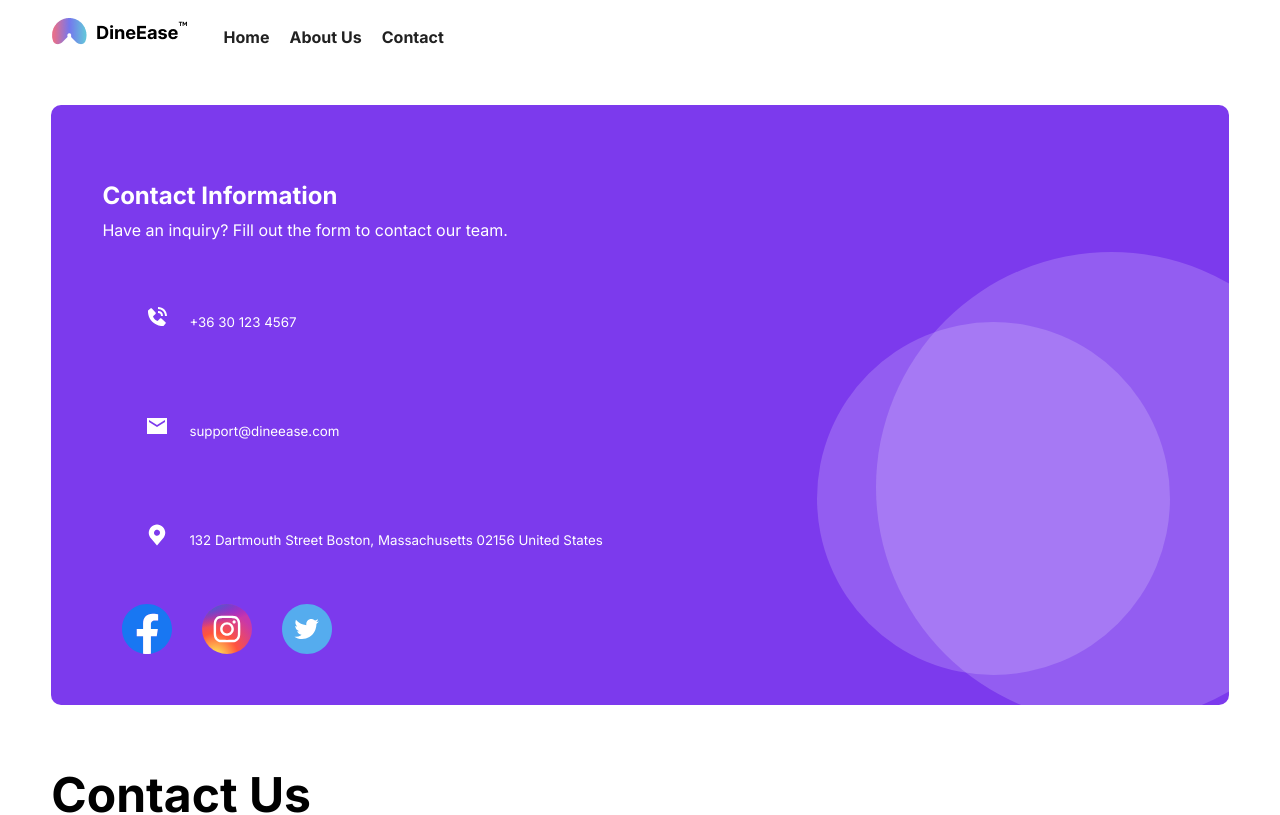
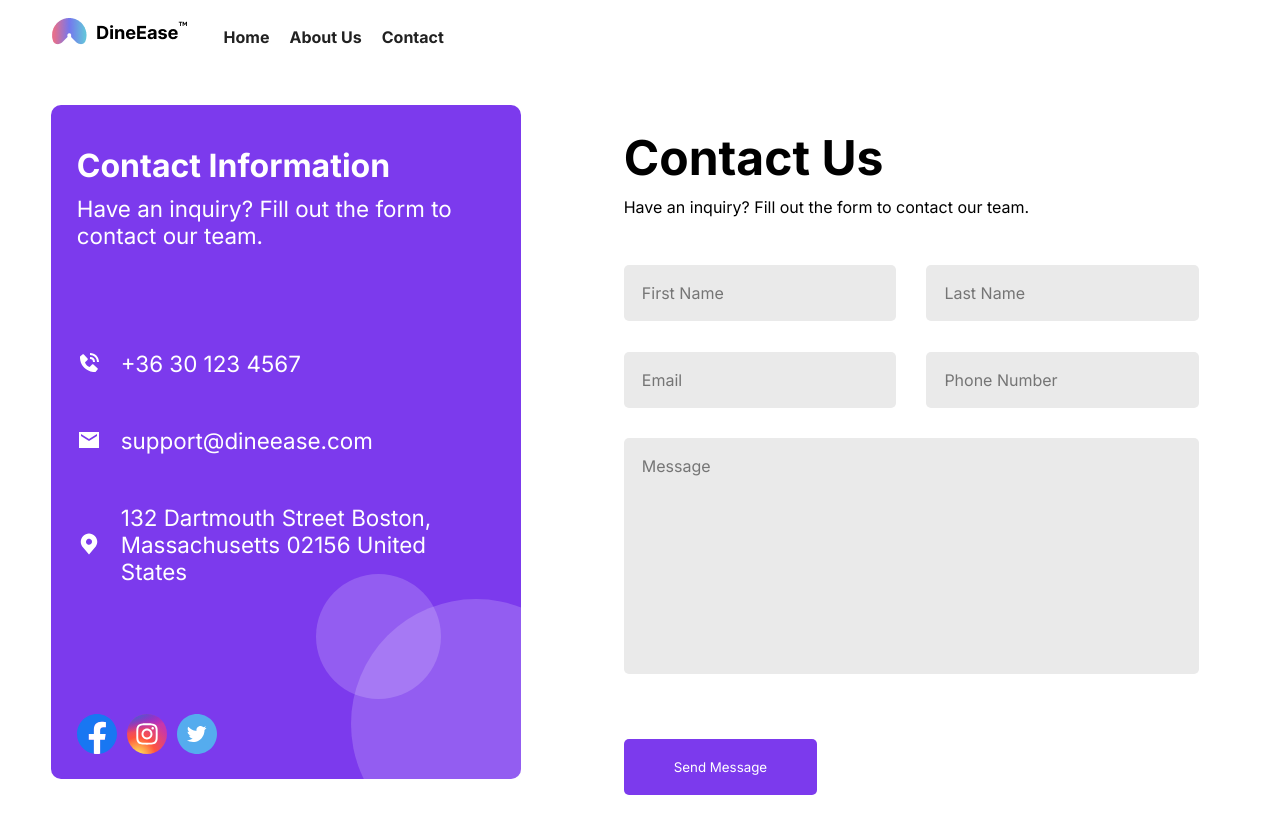
Before and after one commit to CrodinMWAS/save, a Vue app: page /Contact in a window 1280 px wide. Shown: the top 815 px of the page. Built offline with nearby package versions, Linux system fonts and the light colour scheme.

Commit message:
ContactLooksOkay

```diff
--- a/src/views/Contact.vue
+++ b/src/views/Contact.vue
@@ -1,11 +1,12 @@
 <template>
+<div id="content">
 
     <div id="contactInformationContainer">
         <div class="headerContainer">
             <h1>Contact Information</h1>
             <h2>Have an inquiry? Fill out the form to contact our team.</h2>
         </div>
-        <div id="informationContainer">
+        <div id="dataContainer">
             <div class="row"><img src="../assets/images/phone.svg" alt="This is a fun icon depicting a phone"><h1>+36 30 123 4567</h1></div>
             <div class="row"><img src="../assets/images/email.svg" alt="This is a fun icon depicting a letter"><h1>support@dineease.com</h1></div>
             <div class="row"><img src="../assets/images/location-filled.svg" alt="This is a fun icon depicting a location pin"><h1>132 Dartmouth Street Boston, Massachusetts 02156 United States</h1></div>
@@ -35,6 +36,8 @@
             </form>
         </div>
     </div>
+</div>
+
 
 </template>
 <script>
@@ -71,7 +74,6 @@ export default {
     #contactInformationContainer{
         display: flex;
         flex-direction: column;
-        height: 75vh;
         background-color: var(--purpleColor);
         color: white;
         padding: 4% 4%;
@@ -80,53 +82,53 @@ export default {
         justify-content: space-between;
         position: relative;
         overflow: hidden;
+        gap: 50px;
     }
 
-    #contactInformationContainer #informationContainer{
-        height: 50%;
+    #contactInformationContainer #dataContainer{
+        height: 300px;
+        width: 75%;
         display: flex;
         flex-direction: column;
         justify-content: flex-start;
-        gap: 75px;
+        gap: 20px;
     }
 
-    #contactInformationContainer #informationContainer .row{
+    #contactInformationContainer #dataContainer .row{
         display: flex;
         gap: 20px;
-        align-items: flex-start;
+        align-items: center;
     }
 
-    #contactInformationContainer #informationContainer .row h1{
-        font-size: smaller;
+    #contactInformationContainer #dataContainer .row h1{
+        font-size: 100%;
         font-weight: normal;
     }
 
     #contactInformationContainer .socialIconsContainer{
-        width: 50%;
-        margin: 0 20px;
-        gap: 20px;
-        height: 10%;
+        width: 20%;
+        justify-content: space-between;
     }
 
     #contactInformationContainer #bottomCircle1{
         background-color: var(--lightPurpleColor);
         opacity: 0.2;
         border-radius: 50%;
-        width: 40%;
+        width: 110px;
         aspect-ratio: 1;
         position: absolute;
-        bottom: -3%;
-        right: -10%;
+        bottom: -40px;
+        right: -30px;
     }
     #contactInformationContainer #bottomCircle2{
         background-color: var(--lightPurpleColor);
         opacity: 0.2;
         border-radius: 50%;
-        width: 30%;
+        width: 80px;
         aspect-ratio: 1;
         position: absolute;
-        bottom: 5%;
-        right: 5%;
+        bottom: 30px;
+        right: 20px;
     }
 
 /*=====  End of Style of the Purple box (conctactInformationContainer)  ======*/
@@ -157,7 +159,8 @@ export default {
         background-color: var(--greyishWhiteColor);
         resize: none;
         border-radius: 5px;
-        padding: 2%;
+        padding: 3%;
+        font-size: medium;
     }
     #formContainer input{
         width: 95%;
@@ -175,7 +178,7 @@ export default {
         border: 0;
         border-radius: 5px;
         padding: 20px 50px;
-        margin: 20% 0;
+        margin: 10% 0;
         background-color: var(--purpleColor);
         color: white;
         transition: all 0.2s ease-in-out;
@@ -192,6 +195,28 @@ export default {
         outline: 2px solid var(--lightPurpleColor);
     }
 
+    /*----------  End of the Style of the form elements  ----------*/
+
+/*=====  End of Style of the feedback/information container  ======*/
+
+
+/*=============================================
+=            Media Queries            =
+=============================================*/
+
+    @media screen and (min-width: 400px) and (orientation: portrait){
+        #contactInformationContainer #bottomCircle1{
+            width: 150px;
+            bottom: -40px;
+            right: -40px;
+        }
+        #contactInformationContainer #bottomCircle2{
+            width: 100px;
+            bottom: 40px;
+            right: 40px;
+        }
+    }
+
     @media screen and (min-width: 500px) {
         #formContainer input:nth-child(odd){
             margin: 2.5% 2.5% 2.5% 0;
@@ -204,9 +229,102 @@ export default {
         }
     }
 
-    /*----------  End of the Style of the form elements  ----------*/
+    @media screen and (min-width: 600px) and (orientation: portrait){
+        #contactInformationContainer #bottomCircle1{
+            width: 180px;
+            bottom: -40px;
+            right: -35px;
+        }
+        #contactInformationContainer #bottomCircle2{
+            width: 110px;
+            bottom: 60px;
+            right: 75px;
+        }
+        #informationContainer input, #informationContainer textarea{
+            padding: 2%;
+        }
+    }
 
-/*=====  End of Style of the feedback/information container  ======*/
+    @media screen and (min-width: 800px) and (orientation: portrait){
+        #contactInformationContainer #bottomCircle1{
+            width: 200px;
+            bottom: -50px;
+        }
+        #contactInformationContainer #bottomCircle2{
+            width: 120px;
+        }
+    }
+
+    @media screen and (min-width: 992px){
+        #content{
+            display: flex;
+        }
+
+        /*=============================================
+        =            Style of the purple Block            =
+        =============================================*/
+
+        #contactInformationContainer{
+            padding: 2%;
+            width: 40%;
+        }
+
+        #contactInformationContainer #dataContainer{
+            width: 100%;
+            font-size: 140%;
+        }
+
+        #contactInformationContainer .headerContainer h1{
+            font-size: 200%;
+        }
+        #contactInformationContainer .headerContainer h2{
+            font-size: 140%;
+        }
+
+        #contactInformationContainer .socialIconsContainer{
+            height: 40px;
+        }
+
+        #contactInformationContainer .socialIconsContainer img{
+            height: 100%;
+            aspect-ratio: 1;
+        }
+
+        /*=====  End of Style of the purple Block  ======*/
 
 
+        /*=============================================
+        =            Style of the Contact Us section            =
+        =============================================*/
+
+
+
+        #informationContainer{
+            width: 60%;
+        }
+
+        #informationContainer input, #informationContainer textarea{
+            padding: 3%;
+        }
+
+        #informationContainer button{
+            margin: 10% 0;
+        }
+
+        /*=====  End of Style of the Contact Us section  ======*/
+
+        #contactInformationContainer #bottomCircle1{
+            width: 250px;
+            bottom: -70px;
+            right: -80px;
+        }
+        #contactInformationContainer #bottomCircle2{
+            width: 125px;
+            bottom: 80px;
+            right: 80px;
+        }
+    }
+
+/*=====  End of Media Queries  ======*/
+
 </style>
```
